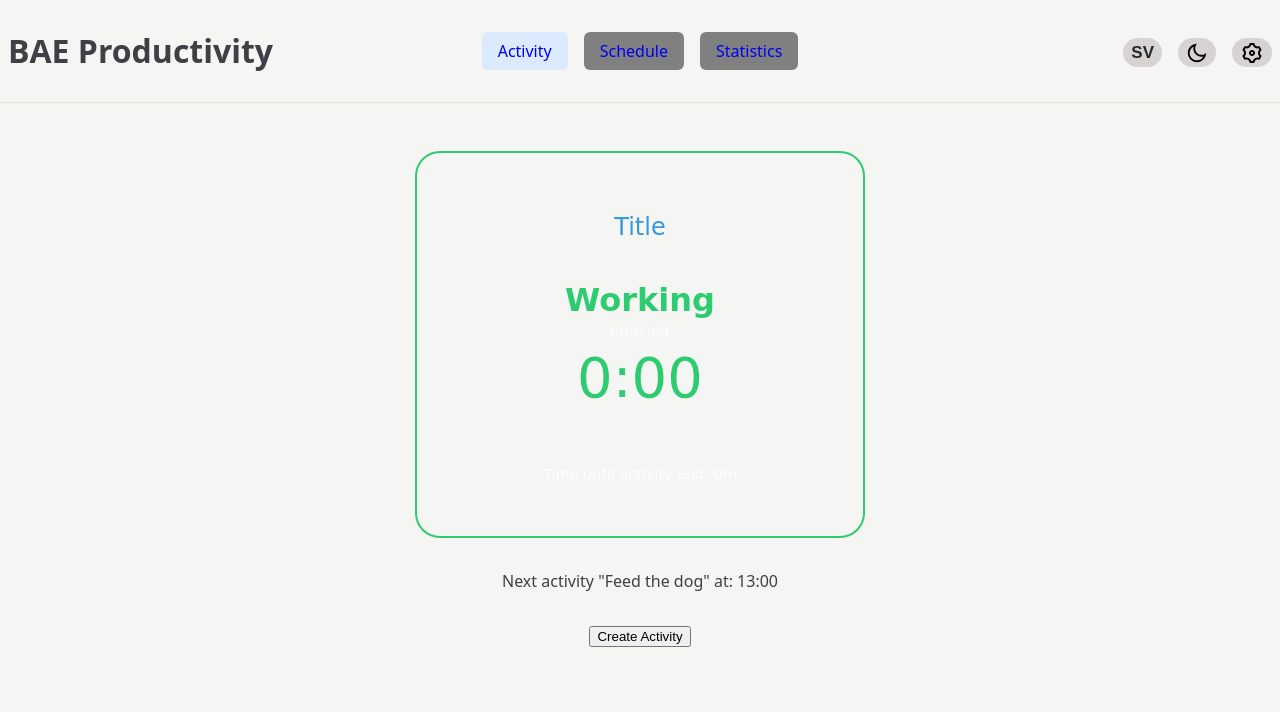
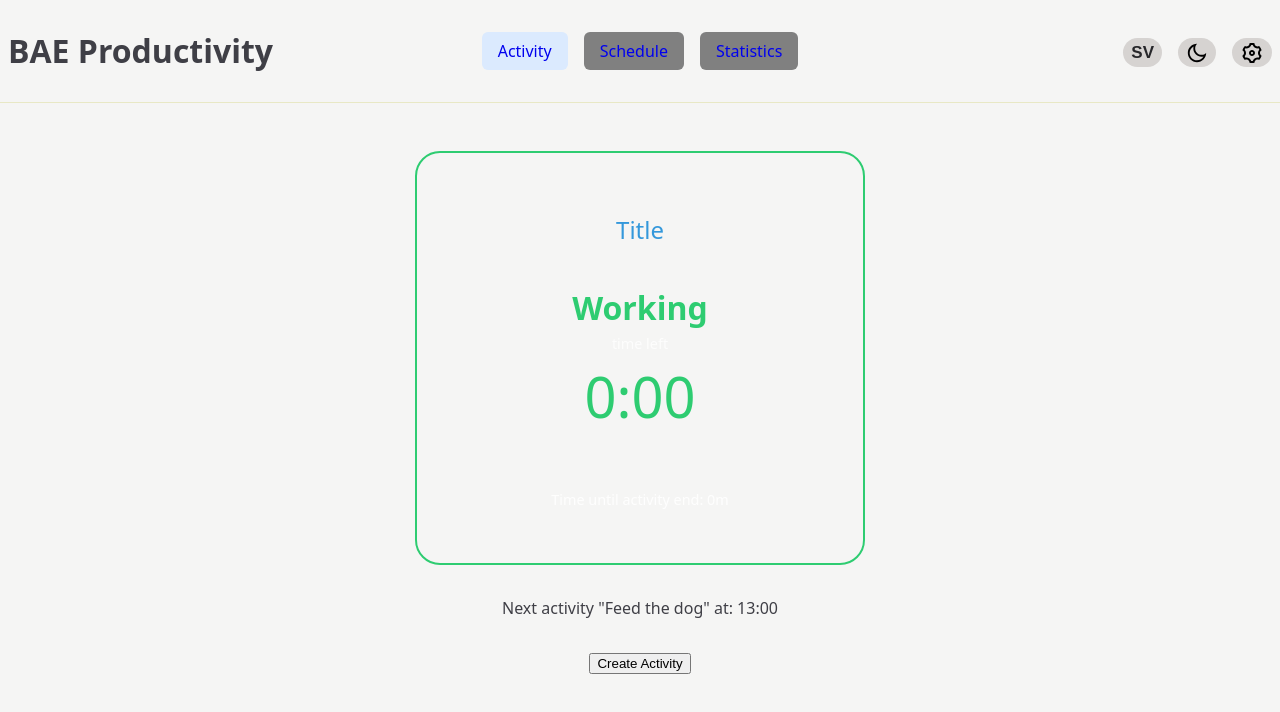
Before and after one commit to ollewarne/linkoping-pps, a React (Vite) app: page / in a window 1280 px wide. Shown: the top 712 px of the page. Built offline with nearby package versions, Linux system fonts and the light colour scheme.

Commit message:
remove font from countdownDisplay

```diff
--- a/src/components/CountdownTimer/CountdownDisplay.css
+++ b/src/components/CountdownTimer/CountdownDisplay.css
@@ -2,7 +2,6 @@
   display: flex;
   justify-content: center;
   align-items: center;
-  font-family: 'Comic Sans MS', 'Chalkboard SE', cursive;
 }
 
 .timer-card {
```
